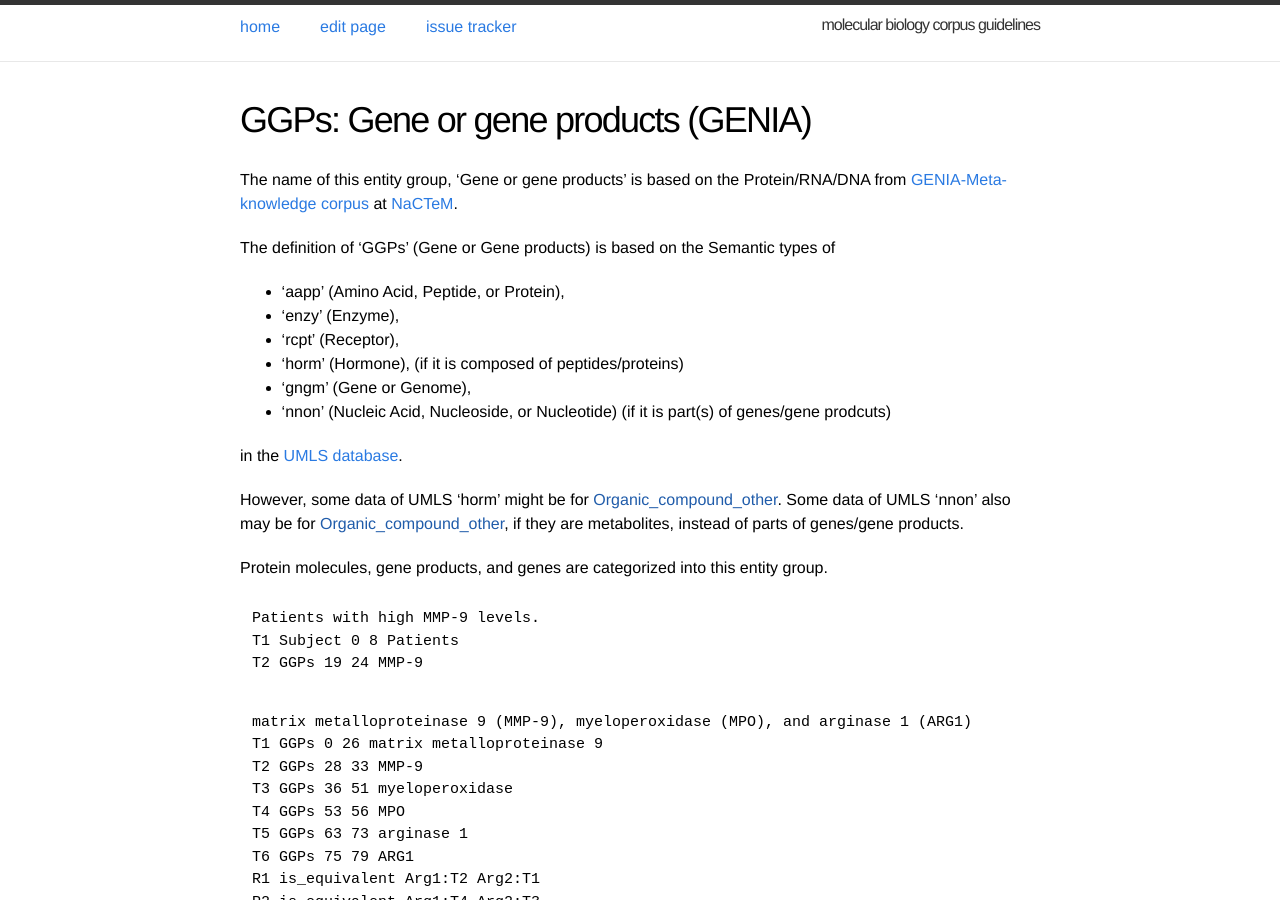
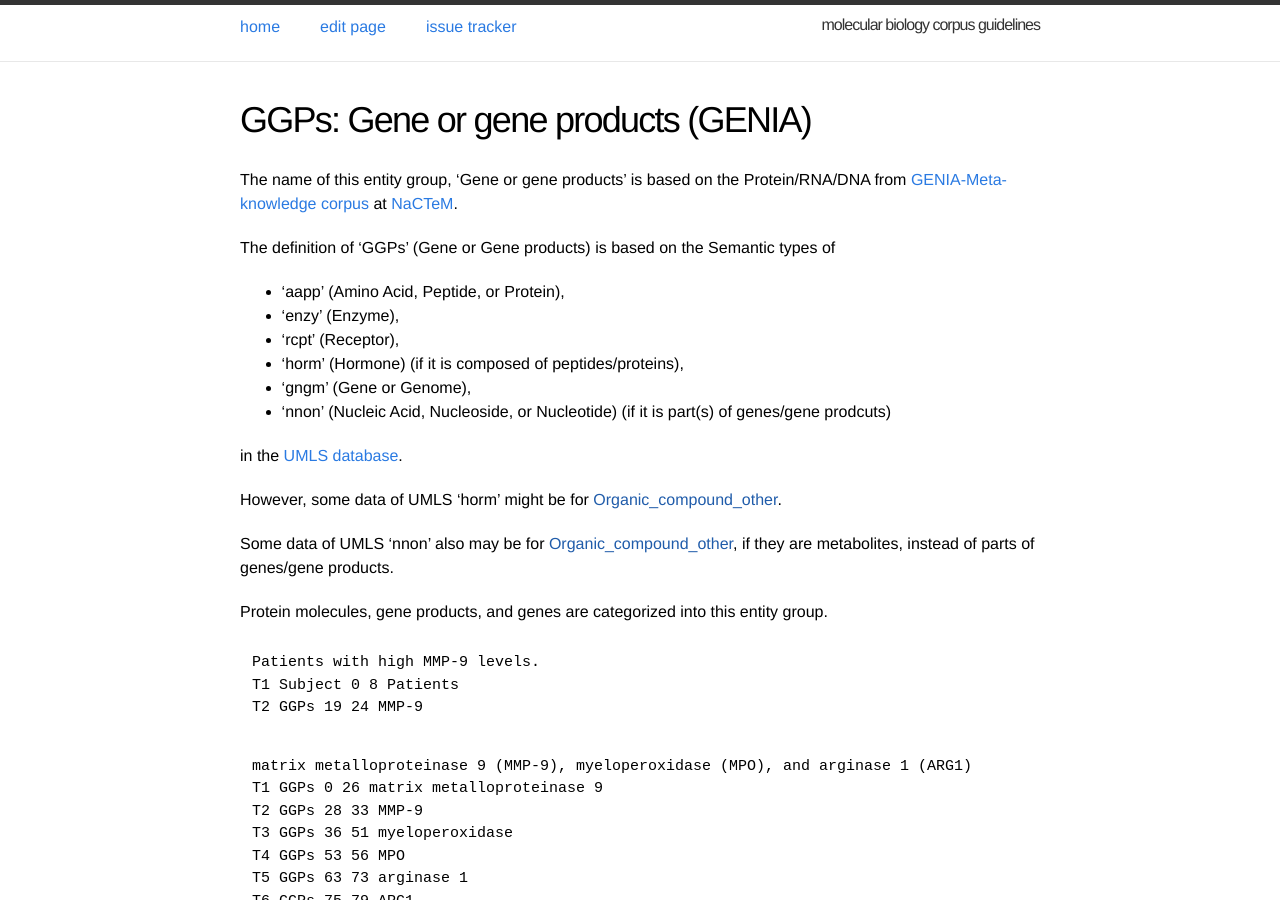
Before and after one commit to ezcatdb/molbiol_lung_corpus-guidelines, a Jekyll site: the page built from _entity/GGPs.md, in a window 1280 px wide and 900 px high. Built offline with Jekyll 4.4.1, drawn with Linux system fonts in a browser that asks for light colours.

Commit message:
minor correction in GGPs.md

```diff
--- a/_entity/GGPs.md
+++ b/_entity/GGPs.md
@@ -16,13 +16,14 @@ The definition of 'GGPs' (Gene or Gene products) is based on the Semantic types
 - 'aapp' (Amino Acid, Peptide, or Protein),
 - 'enzy' (Enzyme),
 - 'rcpt' (Receptor),
-- 'horm' (Hormone), (if it is composed of peptides/proteins)
+- 'horm' (Hormone) (if it is composed of peptides/proteins),
 - 'gngm' (Gene or Genome),
 - 'nnon' (Nucleic Acid, Nucleoside, or Nucleotide) (if it is part(s) of genes/gene prodcuts)
 
 in the <a href="https://www.nlm.nih.gov/research/umls/">UMLS database</a>.
 
 However, some data of UMLS 'horm' might be for [Organic_compound_other]().
+
 Some data of UMLS 'nnon' also may be for [Organic_compound_other](), if they are metabolites, instead of parts of genes/gene products.
 
 Protein molecules, gene products, and genes are categorized into this entity group.
```
